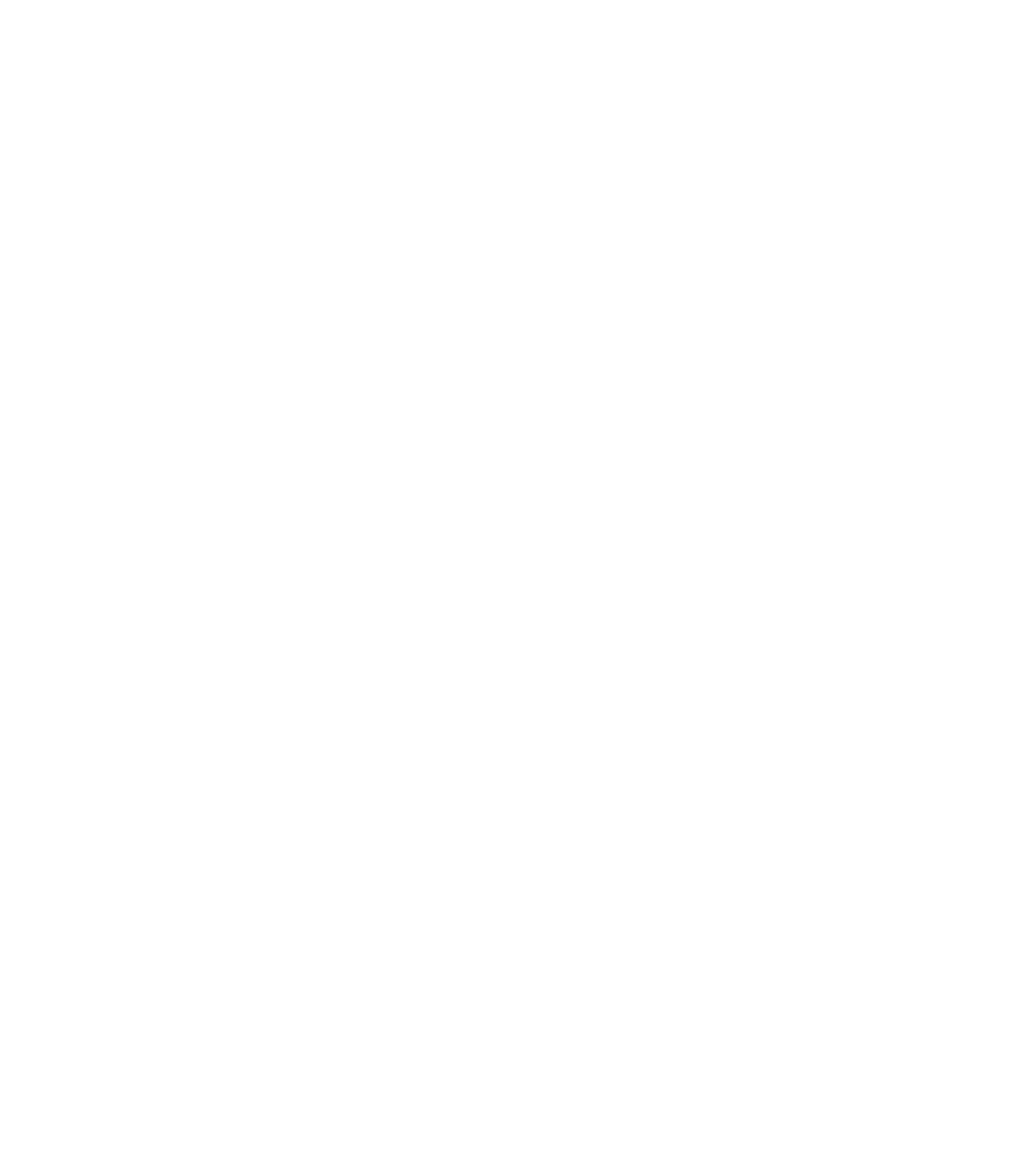
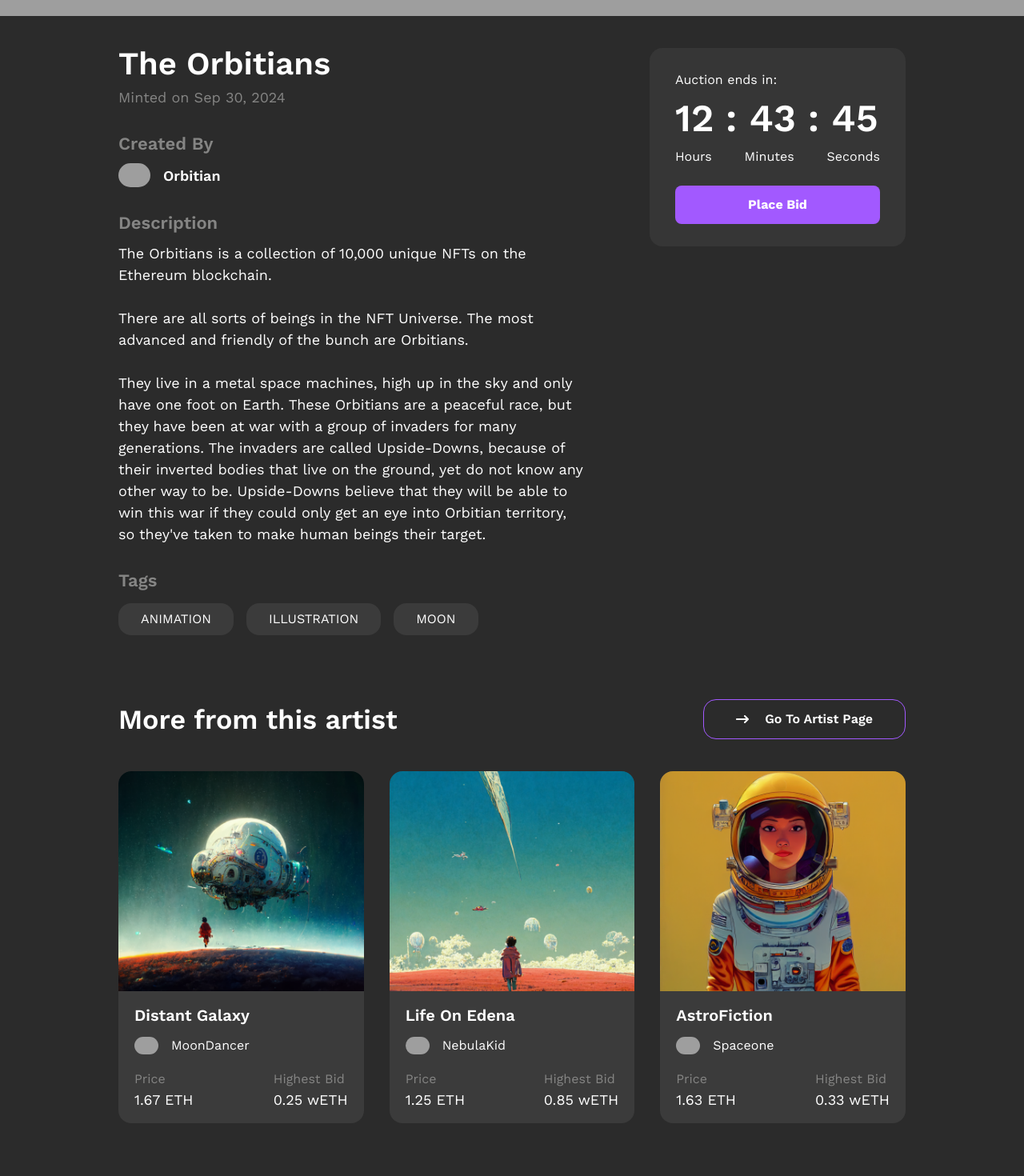
Before and after one commit to KruglyakovaKarina/nft_marketplace, a React (Create React App) app: page /nft-page in a window 1280 px wide. Before the commit this address had no page. Shown: the part 500-1970 px from the top of the page at 80% size. Before the commit the page ends 800 px from the top, so only its background shows below. Built offline with nearby package versions, Linux system fonts and the light colour scheme; grey boxes are pictures that could not be loaded; the HTML template or start-up script is replaced by a standard one.

Commit message:
added NFT page with adaptability

```diff
--- a/src/App.jsx
+++ b/src/App.jsx
@@ -7,6 +7,7 @@ import Marketplace from './pages/Marketplace';
 import CreateAccount from './pages/CreateAccount';
 import ConnectWallet from './pages/ConnectWallet';
 import ScrollToTop from './ScrollToTop';
+import NFTPage from './pages/NFTPage';
 
 function App() {
   return (
@@ -20,6 +21,7 @@ function App() {
           <Route path='/artist-page' element={<Artist />}></Route>
           <Route path='/rankings' element={<Rankings />}></Route>
           <Route path='/marketplace' element={<Marketplace />}></Route>
+          <Route path='/nft-page' element={<NFTPage />}></Route>
         </Routes>
       </BrowserRouter>
     </div>
--- /dev/null
+++ b/src/pages/NFTPage.jsx
@@ -0,0 +1,203 @@
+import React from 'react';
+import Navbar from '../components/Navbar';
+import Footer from '../components/Footer';
+import foto from '../assets/NFTPage.png';
+import avatarImg from '../assets/avatarPlaceholder.png';
+import { motion } from 'framer-motion';
+import { FaArrowRightLong } from 'react-icons/fa6';
+import { useNavigate } from 'react-router-dom';
+import nft1 from '../assets/NFT1.png';
+import nft2 from '../assets/NFT2.png';
+import nft3 from '../assets/NFT3.png';
+
+const NFTPage = () => {
+  const nfts = [
+    {
+      img: nft1,
+      name: 'Distant Galaxy',
+      author: 'MoonDancer',
+      price: 1.67,
+      bid: 0.25,
+    },
+    {
+      img: nft2,
+      name: 'Life On Edena',
+      author: 'NebulaKid',
+      price: 1.25,
+      bid: 0.85,
+    },
+    {
+      img: nft3,
+      name: 'AstroFiction',
+      author: 'Spaceone',
+      price: 1.63,
+      bid: 0.33,
+    },
+  ];
+
+  const navigate = useNavigate();
+
+  return (
+    <div>
+      <Navbar />
+      <div className='bg-gray'>
+        <img
+          src={foto}
+          alt=''
+          className='object-cover w-full lg:h-[420px] md:h-[220px] sm:h-[200px] h-[150px]'
+        />
+        <div className='max-w-5xl mx-auto  lg:px-5 sm:px-24 md:px-20 px-12 '>
+          <div className='py-10 flex lg:flex-row flex-col justify-between lg:gap-20 gap-10'>
+            <div className='flex flex-col gap-7'>
+              <div>
+                <h1 className='lg:text-[40px] text-4xl font-semibold'>
+                  The Orbitians
+                </h1>
+                <p className='text-grayThird text-[18px] mt-2'>
+                  Minted on Sep 30, 2024
+                </p>
+              </div>
+              <div className='flex flex-col gap-2'>
+                <h4 className='text-[22px] text-grayThird font-semibold'>
+                  Created By
+                </h4>
+                <div className='flex flex-row items-center gap-4'>
+                  <img
+                    src={avatarImg}
+                    alt=''
+                    className='h-[30px] rounded-full'
+                  />
+                  <p className='font-semibold text-[18px]'>Orbitian</p>
+                </div>
+              </div>
+              <div className='flex flex-col gap-2'>
+                <h4 className='text-[22px] text-grayThird font-semibold'>
+                  Description
+                </h4>
+
+                <p className=' text-[18px]'>
+                  The Orbitians is a collection of 10,000 unique NFTs on the
+                  Ethereum blockchain. <br></br>
+                  <br></br>
+                  There are all sorts of beings in the NFT Universe. The most
+                  advanced and friendly of the bunch are Orbitians.<br></br>
+                  <br></br>
+                  They live in a metal space machines, high up in the sky and
+                  only have one foot on Earth. These Orbitians are a peaceful
+                  race, but they have been at war with a group of invaders for
+                  many generations. The invaders are called Upside-Downs,
+                  because of their inverted bodies that live on the ground, yet
+                  do not know any other way to be. Upside-Downs believe that
+                  they will be able to win this war if they could only get an
+                  eye into Orbitian territory, so they've taken to make human
+                  beings their target.
+                </p>
+              </div>
+              <div className='flex flex-col gap-3'>
+                <h4 className='text-[22px] text-grayThird font-semibold'>
+                  Tags
+                </h4>
+                <div className='flex sm:flex-row flex-col gap-4'>
+                  <p className='uppercase bg-graySecond rounded-2xl px-7 py-2 w-min'>
+                    Animation
+                  </p>
+                  <p className='uppercase bg-graySecond rounded-2xl px-7 py-2 w-min'>
+                    Illustration
+                  </p>
+                  <p className='uppercase bg-graySecond rounded-2xl px-7 py-2 w-min'>
+                    Moon
+                  </p>
+                </div>
+              </div>
+            </div>
+            <div>
+              <div className='bg-graySecond/70  px-8 py-7 rounded-2xl space-y-3 lg:w-[320px] w-[260px]'>
+                <p>Auction ends in:</p>
+                <p className='lg:text-5xl text-4xl font-semibold'>
+                  12 : 43 : 45
+                </p>
+                <div className='flex flex-row gap-4 justify-between pb-3'>
+                  <p>Hours</p>
+                  <p>Minutes</p>
+                  <p>Seconds</p>
+                </div>
+                <motion.button
+                  whileHover={{ scale: 0.95 }}
+                  whileTap={{ scale: 1.0 }}
+                  type='button'
+                  className='w-full py-3 bg-purple text-white font-bold rounded-lg'
+                >
+                  Place Bid
+                </motion.button>
+              </div>
+            </div>
+          </div>
+
+          <div className='mt-10'>
+            <div className='flex flex-row justify-between items-center'>
+              <h1 className='lg:text-[34px] text-3xl font-semibold'>
+                More from this artist
+              </h1>
+              <button
+                onClick={() => {
+                  navigate('/artist-page');
+                }}
+                type='submit'
+                className='hidden py-3 px-10 border border-purple text-white font-semibold rounded-2xl md:flex flex-row items-center gap-5 hover:bg-graySecond'
+              >
+                <FaArrowRightLong />
+                Go To Artist Page
+              </button>
+            </div>
+
+            <div className='grid lg:grid-cols-3 sm:grid-cols-2 grid-cols-1 gap-5 sm:gap-5 lg:gap-8 pt-10 pb-10 lg:pb-20'>
+              {nfts.map((nft, index) => (
+                <motion.div
+                  key={index}
+                  whileHover={{ scale: 0.9 }}
+                  whileTap={{ scale: 1.0 }}
+                  onClick={() => {
+                    navigate('/nft-page');
+                  }}
+                  className='bg-graySecond rounded-2xl cursor-pointer overflow-hidden'
+                >
+                  <img
+                    className='object-center object-cover '
+                    src={nft.img}
+                    alt=''
+                  />
+                  <div className='mx-5 my-4 space-y-3'>
+                    <h3 className='text-xl font-semibold'>{nft.name}</h3>
+                    <div className='inline-flex items-center gap-4'>
+                      <img
+                        src={avatarImg}
+                        alt=''
+                        className='w-[30px] rounded-full'
+                      />
+                      <p>{nft.author}</p>
+                    </div>
+                    <div className='flex flex-row justify-between'>
+                      <div>
+                        <p className='text-grayThird text-[16px]'>Price</p>
+                        <p className='text-[18px]'>{nft.price} ETH</p>
+                      </div>
+                      <div>
+                        <p className='text-grayThird text-[16px]'>
+                          Highest Bid
+                        </p>
+                        <p className='text-[18px]'>{nft.bid} wETH</p>
+                      </div>
+                    </div>
+                  </div>
+                </motion.div>
+              ))}
+            </div>
+          </div>
+        </div>
+      </div>
+      <Footer />
+    </div>
+  );
+};
+
+export default NFTPage;
```
Also changed, not shown: 1 other file (tests, documents, lock files or other folders).
